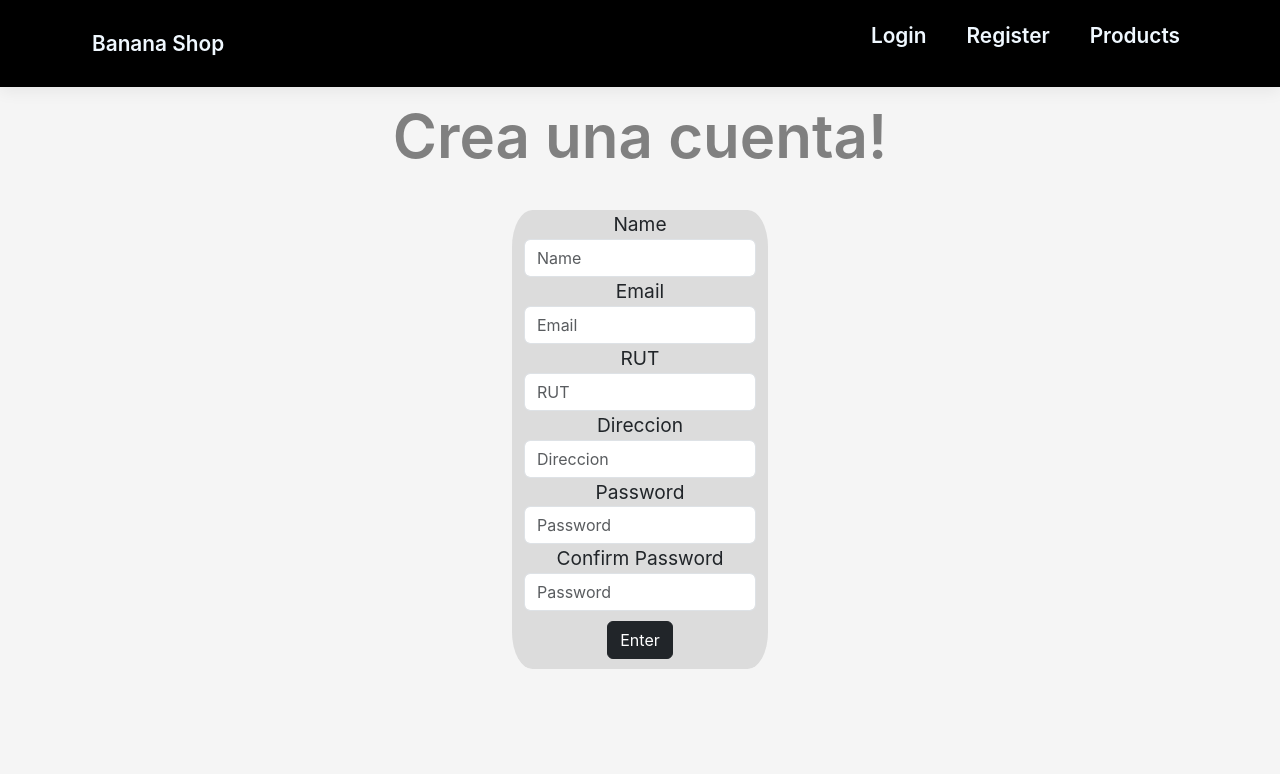
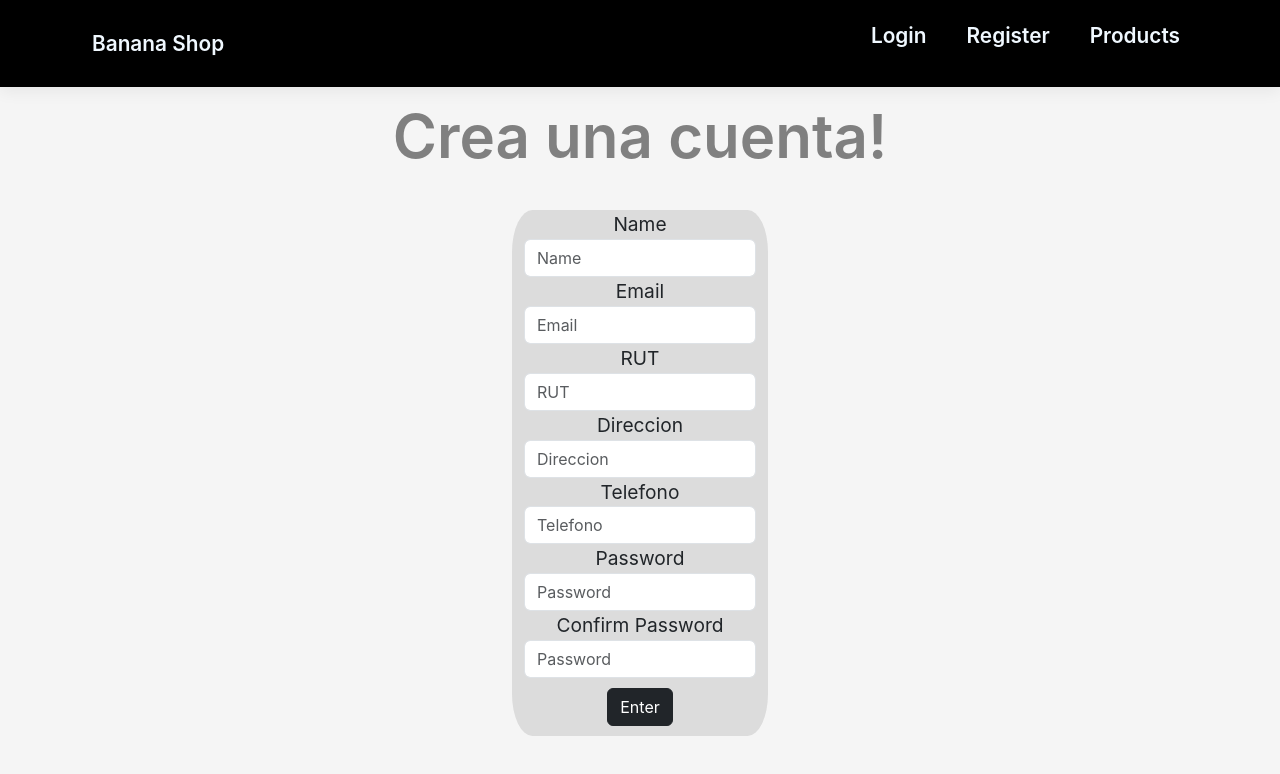
Before and after one commit to platanob/Taller_de_integracion_2, a React (Create React App) app in the folder maquetado-inicial/: page /register in a window 1280 px wide. Shown: the top 774 px of the page. Built offline with nearby package versions, Linux system fonts and the light colour scheme.

Commit message:
register pt2

```diff
--- a/maquetado-inicial/src/components/register.jsx
+++ b/maquetado-inicial/src/components/register.jsx
@@ -62,6 +62,10 @@ const Register = () => {
                 <label>Direccion</label>
                 <input type="text" className="form-control" placeholder="Direccion"/>
             </div>
+            <div className='form group'>
+                <label>Telefono</label>
+                <input type="text" className="form-control" placeholder="Telefono"/>
+            </div>
             <div className='form-group'>
                 <label>Password</label>
                 <input type='password' className='form-control' placeholder='Password'/>
```
